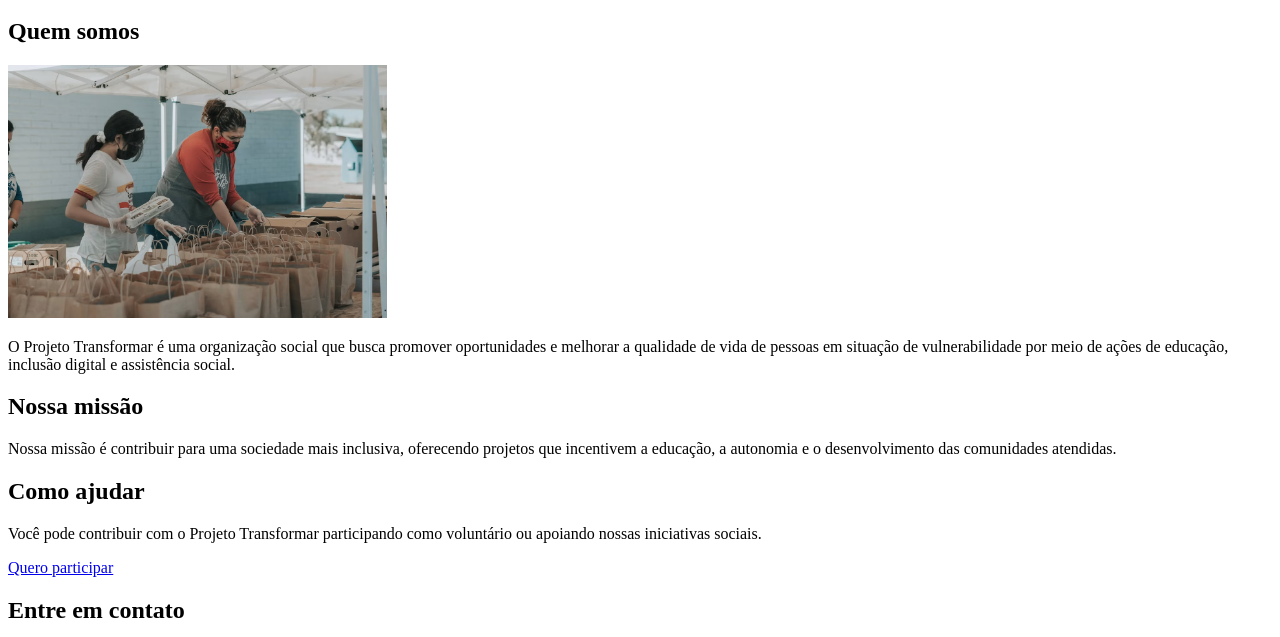
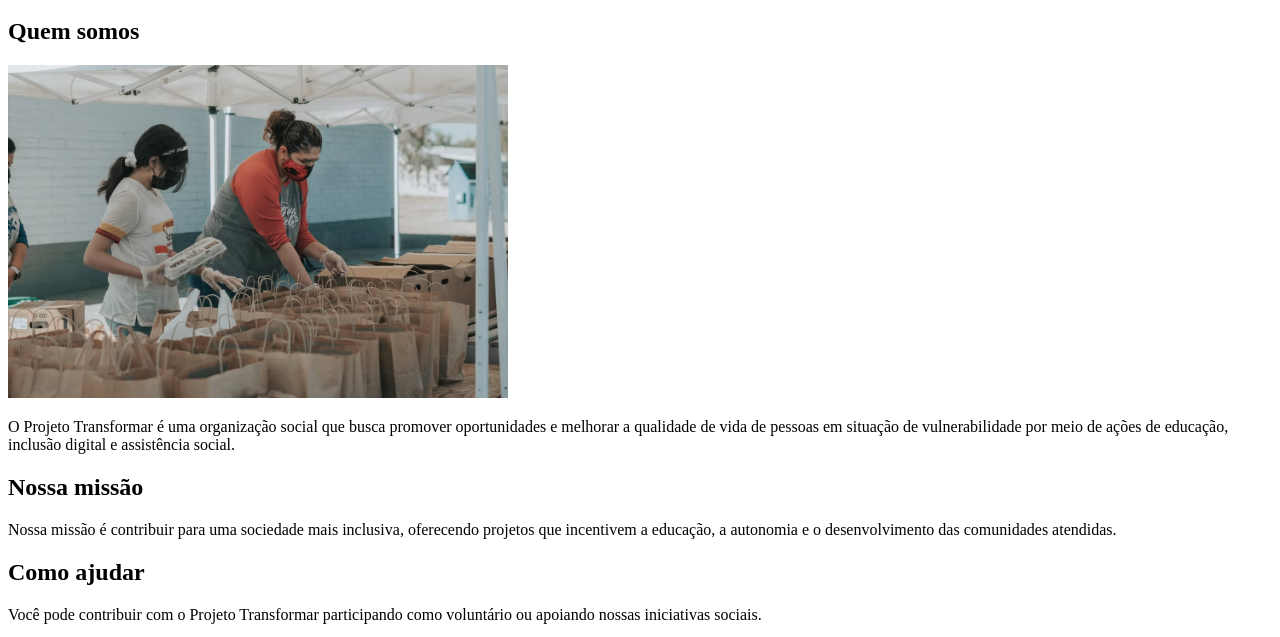
Before and after one commit to igorferreira007/ong-projeto-transformar, a plain HTML site: page index.html in a window 1280 px wide. Shown: the part 136-773 px from the top of the page. Drawn offline with Linux system fonts and the light colour scheme.

Commit message:
Correções para o W3C Validator

```diff
--- a/index.html
+++ b/index.html
@@ -24,7 +24,7 @@
 
         <img
           src="./assets/voluntarios.jpg"
-          width="30%"
+          width="500"
           alt="Voluntários do Projeto Transformar participando de uma ação comunitária"
         />
 
```
Also changed, not shown: cadastro.html (+0 -1 lines).
